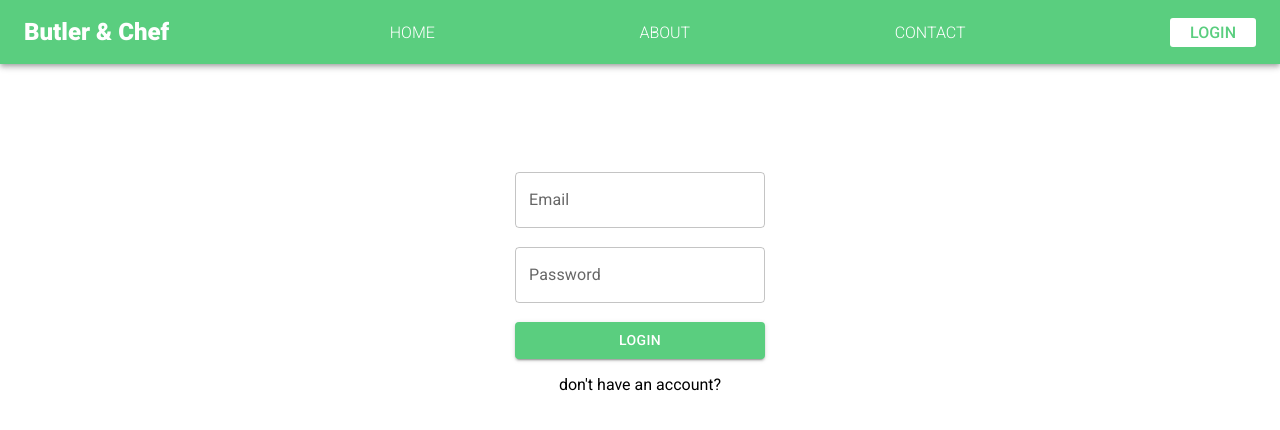
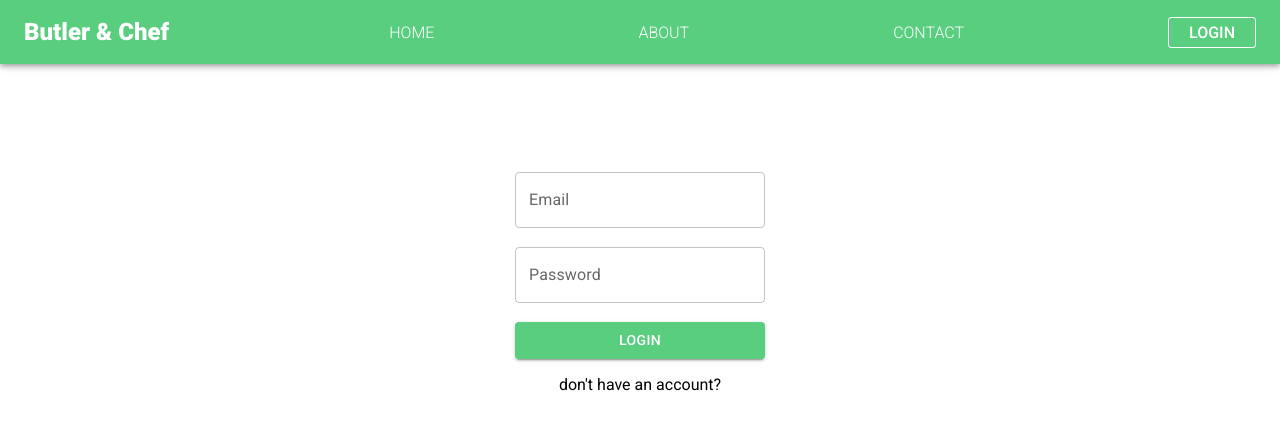
Before and after one commit to MariamElZaatari/react_authentication_app, a React (Create React App) app: page /login in a window 1280 px wide. Shown: the top 430 px of the page. Built offline with nearby package versions, Linux system fonts and the light colour scheme.

Commit message:
Profile Service Added

```diff
--- a/src/assets/css/NavBar.css
+++ b/src/assets/css/NavBar.css
@@ -19,11 +19,11 @@
 }
 
 .NavBar_btn {
-    border-color: #ffffff;
-    background-color: white;
+    border: 1px solid white;
+    background-color: #5ACE7F;
     border-radius: 3px;
     padding: 5px 20px 5px 20px ;
-    color: #5ACE7F;
+    color: white;
     font-weight: 500;
     text-decoration: none;
 }
@@ -37,3 +37,13 @@
     font-weight: 500;
     text-decoration: none;
 }
+
+.NavBar_btn_active{
+    border-color: #ffffff;
+    background-color: white;
+    border-radius: 3px;
+    padding: 5px 20px 5px 20px ;
+    color: #5ACE7F;
+    font-weight: 500;
+    text-decoration: none;
+}
--- a/src/components/NavBar.jsx
+++ b/src/components/NavBar.jsx
@@ -78,7 +78,7 @@ const NavBar = () => {
                                 </MenuItem>
                             ))}
                             <MenuItem key="Login" onClick={handleCloseNavMenu}>
-                                <NavLink to="/login" activeClassName="active" className="nav-link not_active">Login</NavLink>
+                                <NavLink to="/login" activeClassName="NavBar_btn_active" className="nav-link NavBar_btn">Login</NavLink>
                             </MenuItem>
                         </Menu>
                     </Box>
@@ -106,7 +106,7 @@ const NavBar = () => {
                     <Box sx={{ flexGrow: 0, display: { xs: 'none', md: 'flex' }, justifyContent: 'flex-end' }}>
                         <NavLink
                             to="/login"
-                            activeClassName="active" className="nav-link NavBar_btn"
+                            activeClassName="NavBar_btn_active" className="nav-link NavBar_btn"
                         >Login</NavLink>
                     </Box>
                 </Toolbar>
--- a/src/context/UserContext.js
+++ b/src/context/UserContext.js
@@ -10,7 +10,7 @@ export const UserProvider = ({children}) => {
         first_name: "unknown",
         last_name: "unknown",
         age: 0,
-        gender: "F",
+        gender: "f",
         created_at: "unknown",
         access_token: "unknown",
         token_type: "unknown",
```
Also changed, not shown: src/services/ProfileService.js (added, +17 -0 lines).
